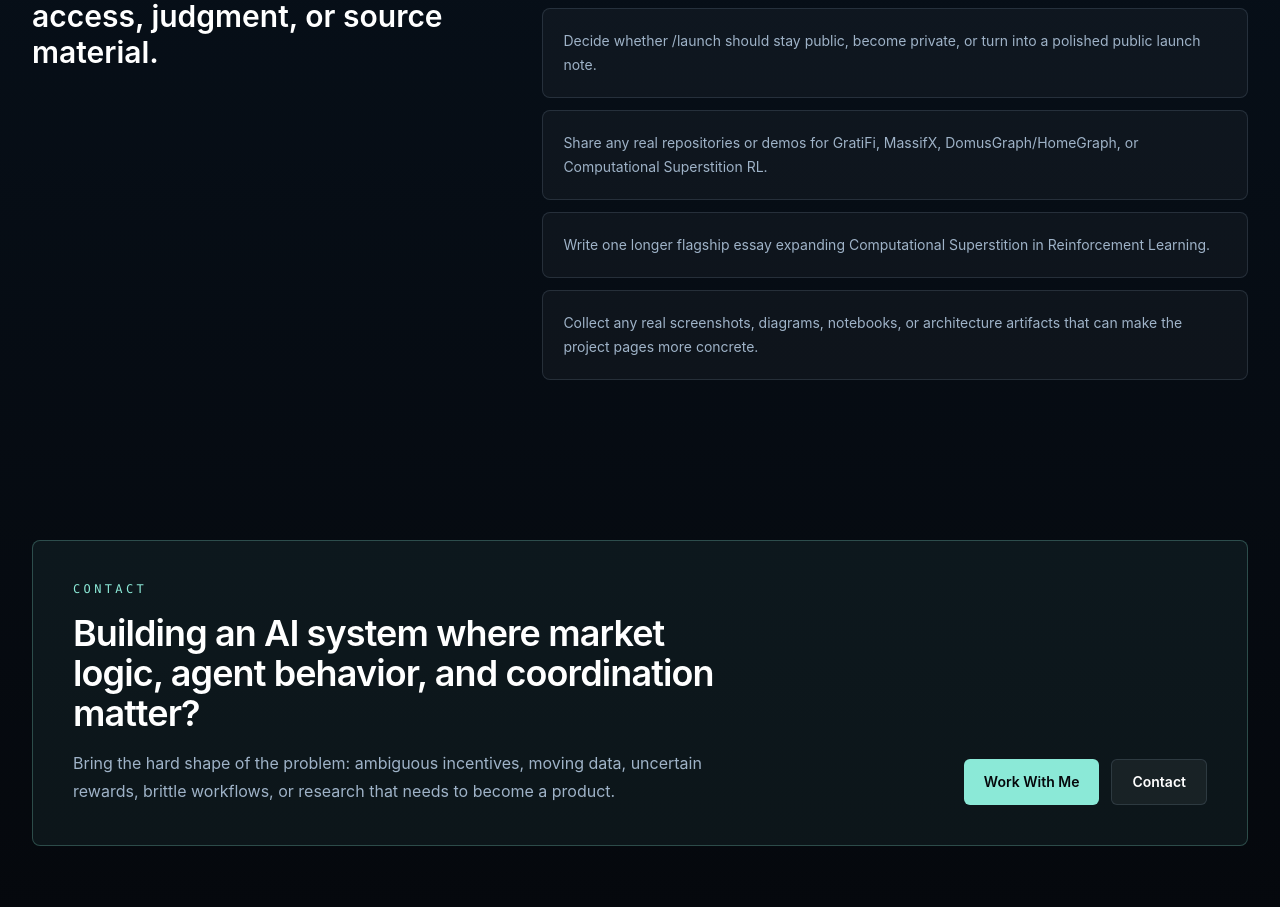
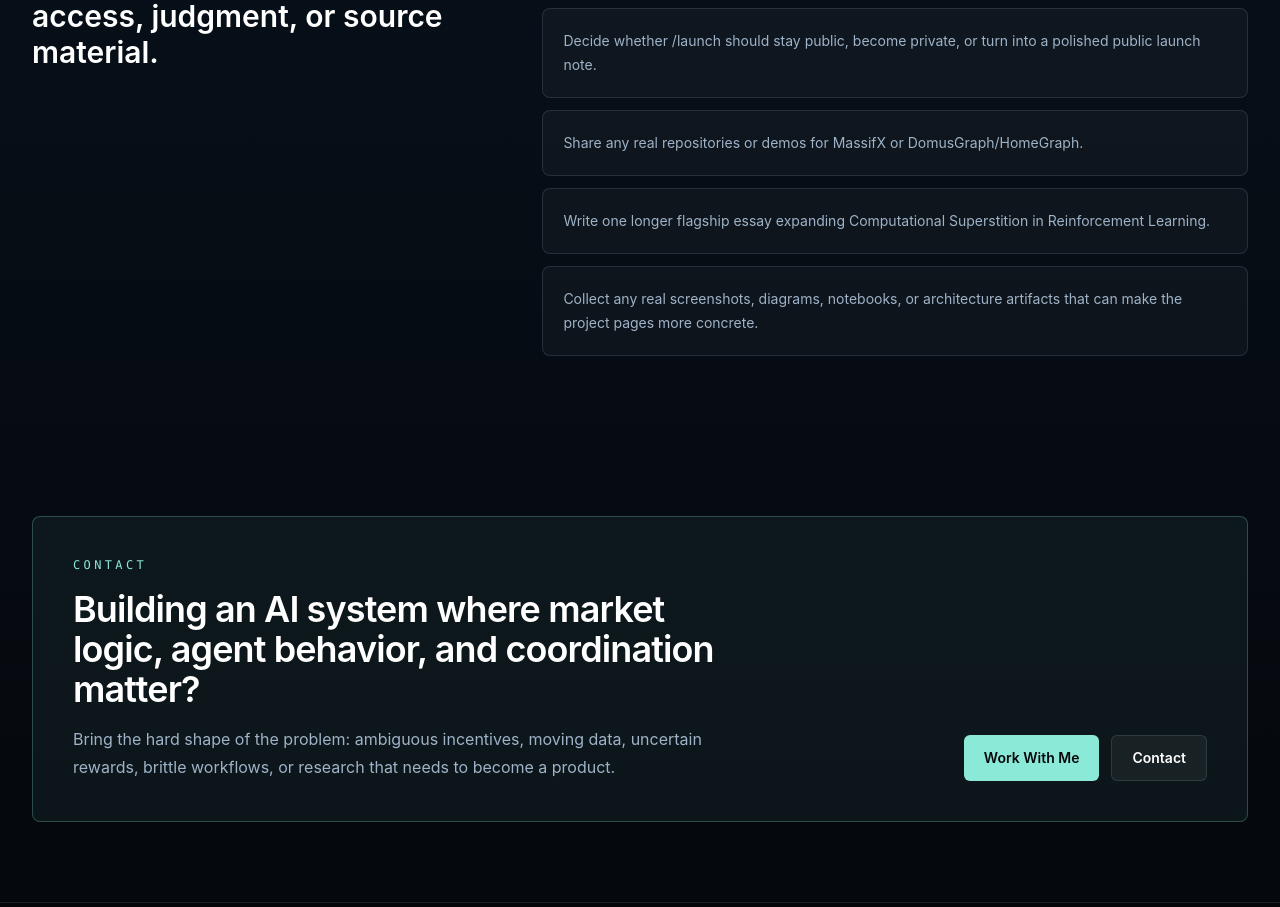
Before and after one commit to Mfoniso-Jackson/thinkjackson-ai, a Next.js app: page /now in a window 1280 px wide. Shown: the part 1389-2296 px from the top of the page. Built offline with nearby package versions, Linux system fonts and the light colour scheme.

Commit message:
Add project repository links

```diff
--- a/data/site.ts
+++ b/data/site.ts
@@ -75,6 +75,7 @@ export const projects = [
       "A platform for dream-linked micro-tipping and worker funding, designed around gratitude as an economic primitive rather than a marketing mechanic.",
     status: "Product architecture",
     href: "/projects/gratifi",
+    githubUrl: "https://github.com/Mfoniso-Jackson/Gratifi",
     thesis:
       "GratiFi treats gratitude as a coordination signal: a lightweight way for communities to fund ambition, recognize invisible labor, and route support toward people before institutions know how to value them.",
     problem:
@@ -215,6 +216,7 @@ export const projects = [
       "Research into proxy persistence, non-causal stabilization, and learned rituals in reinforcement learning agents.",
     status: "Research track",
     href: "/projects/computational-superstition-rl",
+    githubUrl: "https://github.com/Mfoniso-Jackson/noncausal-stabilization-rl",
     thesis:
       "Computational superstition names a class of agent behaviors where learned proxies persist after their causal usefulness disappears, creating rituals that look adaptive because they once correlated with reward.",
     problem:
@@ -440,7 +442,7 @@ export const nowItems = [
 export const ownerTasks = [
   "Confirm Cloudflare Email Routing is receiving mail for hello@thinkjackson.com.",
   "Decide whether /launch should stay public, become private, or turn into a polished public launch note.",
-  "Share any real repositories or demos for GratiFi, MassifX, DomusGraph/HomeGraph, or Computational Superstition RL.",
+  "Share any real repositories or demos for MassifX or DomusGraph/HomeGraph.",
   "Write one longer flagship essay expanding Computational Superstition in Reinforcement Learning.",
   "Collect any real screenshots, diagrams, notebooks, or architecture artifacts that can make the project pages more concrete."
 ] as const;
```
